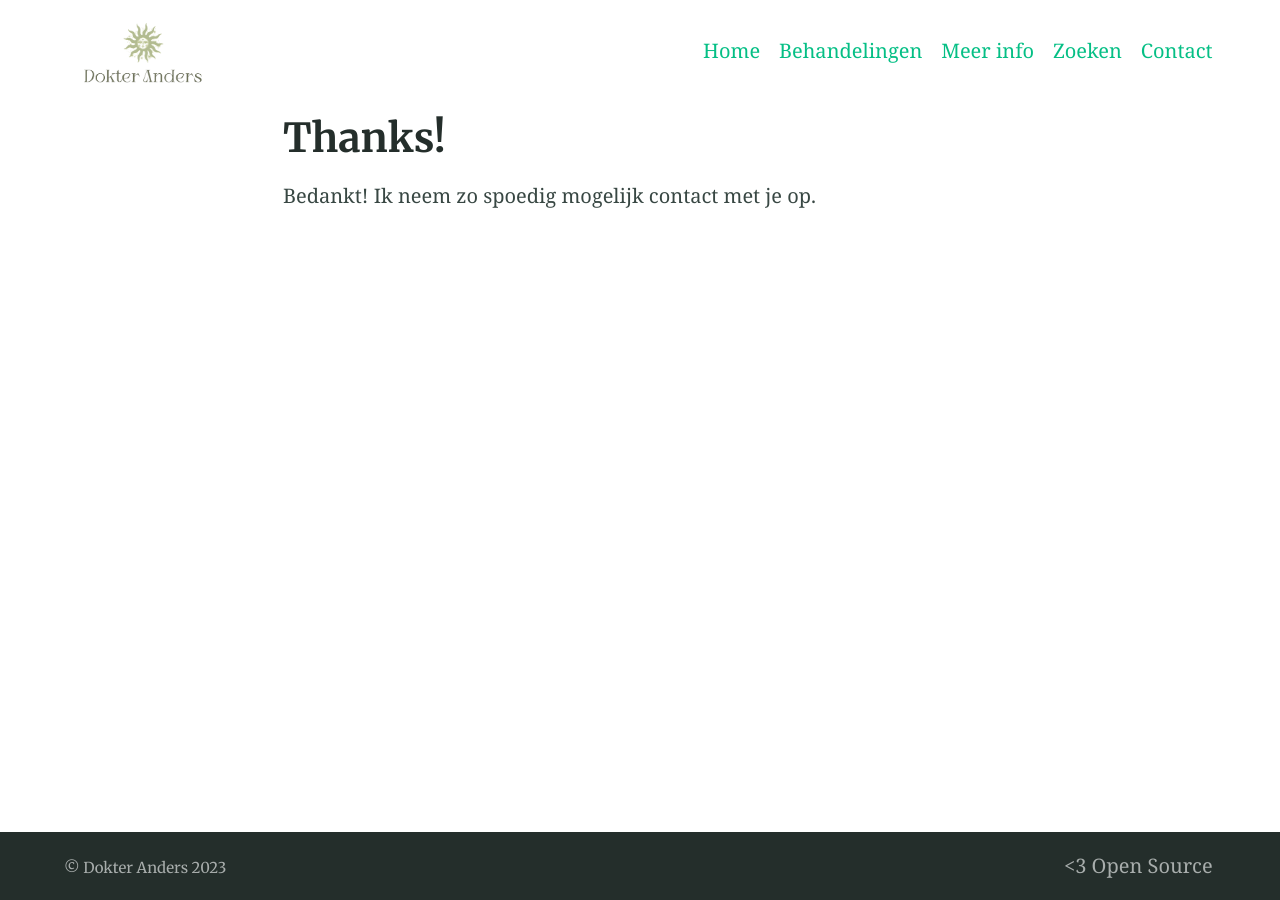
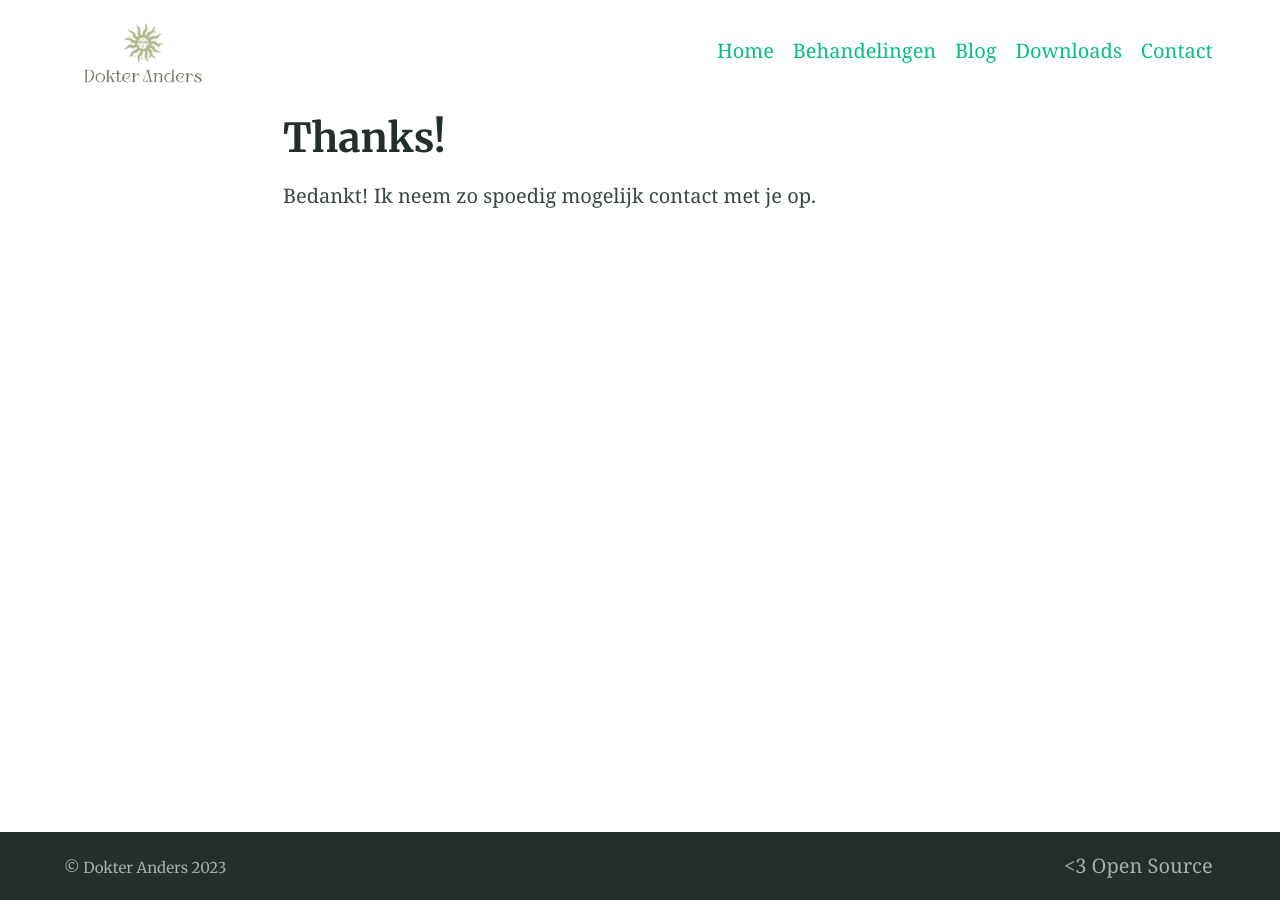
Before and after one commit to dokteranders/dokteranders.com, a Jekyll site: the page built from thanks.md, in a window 1280 px wide. Built offline with Jekyll 4.4.1, drawn with Linux system fonts in a browser that asks for light colours.

Commit message:
Update _config.yml

```diff
--- a/_config.yml
+++ b/_config.yml
@@ -119,10 +119,10 @@ navigation_header:
   url: /
 - title: Behandelingen
   url: /behandelingen/
-- title: Meer info
+- title: Blog
   url: /blog/
-- title: Zoeken
-  url: /search/
+- title: Downloads
+  url: /downloads/
 - title: Contact
   url: /contact/
 
```
